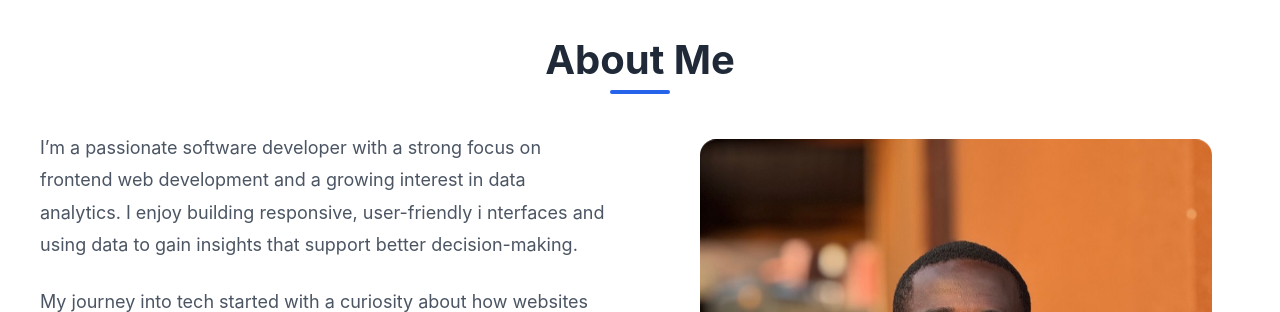
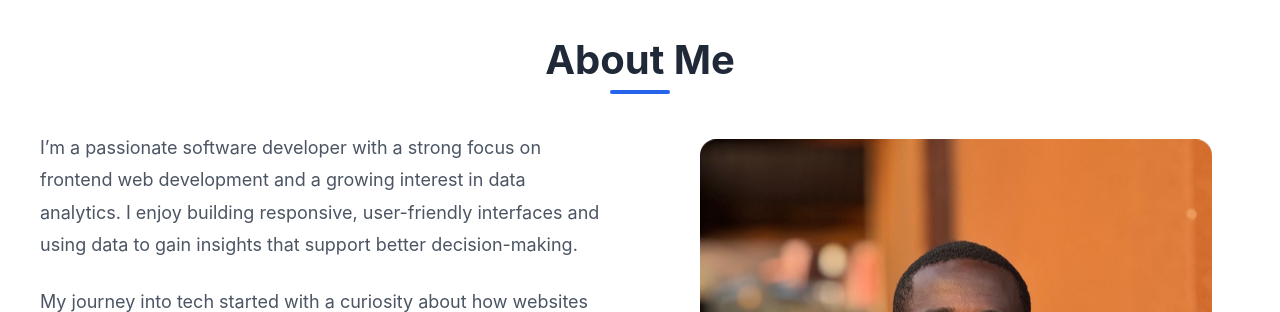
Before and after one commit to showmandem/portfolio, a React (Vite) app: page / in a window 1280 px wide. Shown: the part 860-1172 px from the top of the page. Built offline with nearby package versions, Linux system fonts and the light colour scheme.

Commit message:
fixed a type in skills component

```diff
--- a/src/components/About.jsx
+++ b/src/components/About.jsx
@@ -9,8 +9,7 @@ function About() {
           <div className="about-text">
             <p className="about-paragraph">
             I’m a passionate software developer with a strong focus on frontend web development
-             and a growing interest in data analytics. I enjoy building responsive, user-friendly i
-             nterfaces and using data to gain insights that support better decision-making.
+             and a growing interest in data analytics. I enjoy building responsive, user-friendly interfaces and using data to gain insights that support better decision-making.
             </p>
             <p className="about-paragraph">
               My journey into tech started with a curiosity about how websites work,
```
